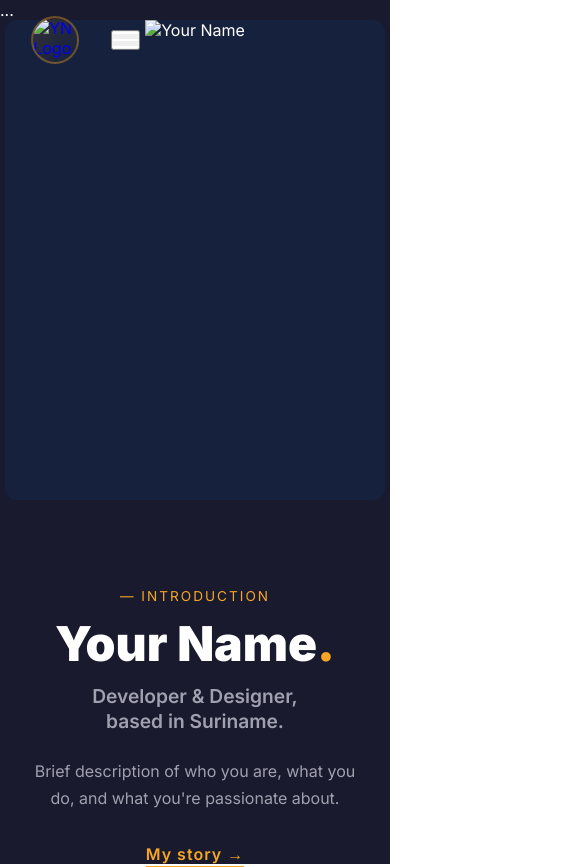
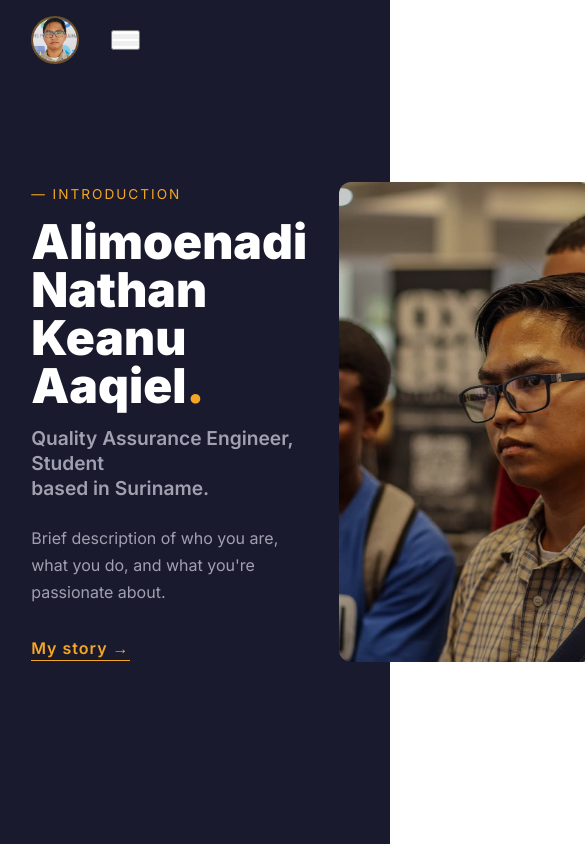
Before and after one commit to Ironsight190/Sturdy-portfolio-ANKA-190, a plain HTML site: page index.html in a window 390 px wide. Shown: the top 867 px of the page, 585 px wide, since content can reach past the window. After the commit the page ends 844 px from the top, so only its background shows below. Drawn offline with Linux system fonts and the light colour scheme.

Commit message:
fix home, added hero photo and name

```diff
--- a/css/about.css
+++ b/css/about.css
@@ -47,8 +47,8 @@
 
 .about-intro-image {
   flex-shrink: 0;
-  width: 320px;
-  height: 400px;
+  width: 800px;
+  height: 700px;
   border-radius: 12px;
   overflow: hidden;
   background-color: var(--bg-secondary);
--- a/css/hero.css
+++ b/css/hero.css
@@ -9,7 +9,7 @@
 }
 
 .hero-text {
-  max-width: 520px;
+  max-width: 1000px;
 }
 
 .hero-sub {
@@ -64,7 +64,7 @@
 /* HERO IMAGE */
 .hero-image {
   flex-shrink: 0;
-  width: 380px;
+  width: 500px;
   height: 480px;
   border-radius: 12px;
   overflow: hidden;
--- a/css/main.css
+++ b/css/main.css
@@ -18,18 +18,3 @@
   color: var(--text-primary);
   font-family: var(--font-main);
 }
-
-/* RESPONSIVE */
-@media (max-width: 768px) {
-  .hero {
-    flex-direction: column-reverse;
-    justify-content: center;
-    padding: 8rem 6% 4rem;
-    text-align: center;
-  }
-
-  .hero-image {
-    width: 100%;
-    height: 300px;
-  }
-}
--- a/index.html
+++ b/index.html
@@ -18,7 +18,6 @@
     <div class="page-bucket">
       <!-- navbar -->
       <div id="navbar-placeholder"></div>
-      ...
       <script src="./js/navbar.js"></script>
 
       <!-- Hero section -->
@@ -26,9 +25,11 @@
         <section class="hero">
           <div class="hero-text">
             <p class="hero-sub">— Introduction</p>
-            <h1 class="hero-title">Your Name<span class="accent">.</span></h1>
+            <h1 class="hero-title">
+              Alimoenadi Nathan Keanu Aaqiel<span class="accent">.</span>
+            </h1>
             <h2 class="hero-role">
-              Developer & Designer,<br />based in Suriname.
+              Quality Assurance Engineer, Student<br />based in Suriname.
             </h2>
             <p class="hero-desc">
               Brief description of who you are, what you do, and what you're
@@ -37,7 +38,7 @@
             <a href="./about.html" class="hero-cta">My story →</a>
           </div>
           <div class="hero-image">
-            <img src="./img/profile.png" alt="Your Name" />
+            <img src="./img/heroImage.jpeg" alt="Your Name" />
           </div>
         </section>
       </div>
--- a/navbar.html
+++ b/navbar.html
@@ -1,6 +1,6 @@
 <nav class="navbar">
   <a class="nav-brand" href="./index.html" aria-label="Home">
-    <img src="./img/profile.png" alt="YN Logo" />
+    <img src="./img/profile.jpeg" alt="YN Logo" />
   </a>
   <ul class="nav-links" id="nav-links">
     <li><a href="./index.html">Home</a></li>
```
Also changed, not shown: about.html (+4 -2 lines), img/bigProfile.jpeg (added), img/heroImage.jpeg (added), img/profile.jpeg (added), img/profile.png (deleted).
